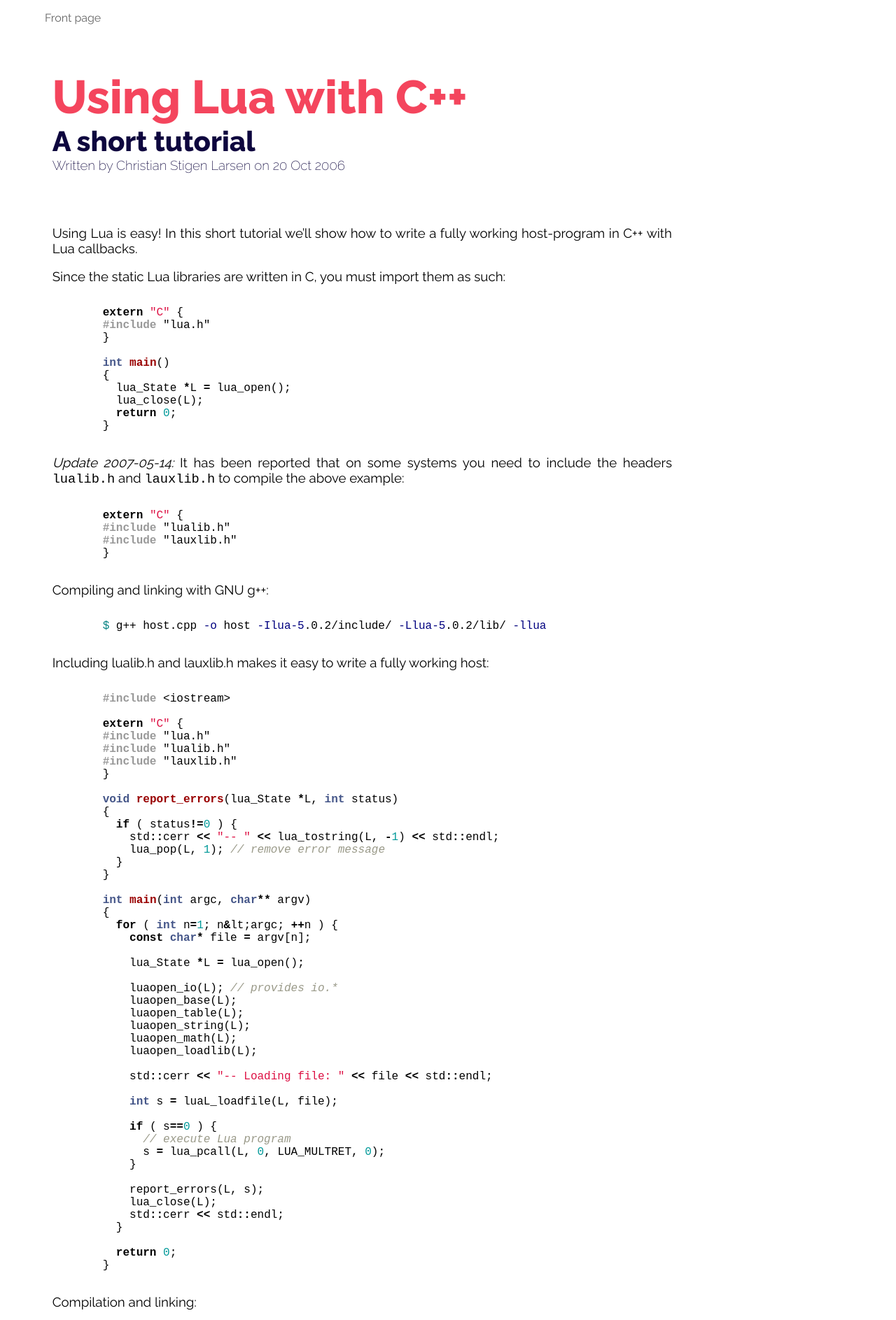
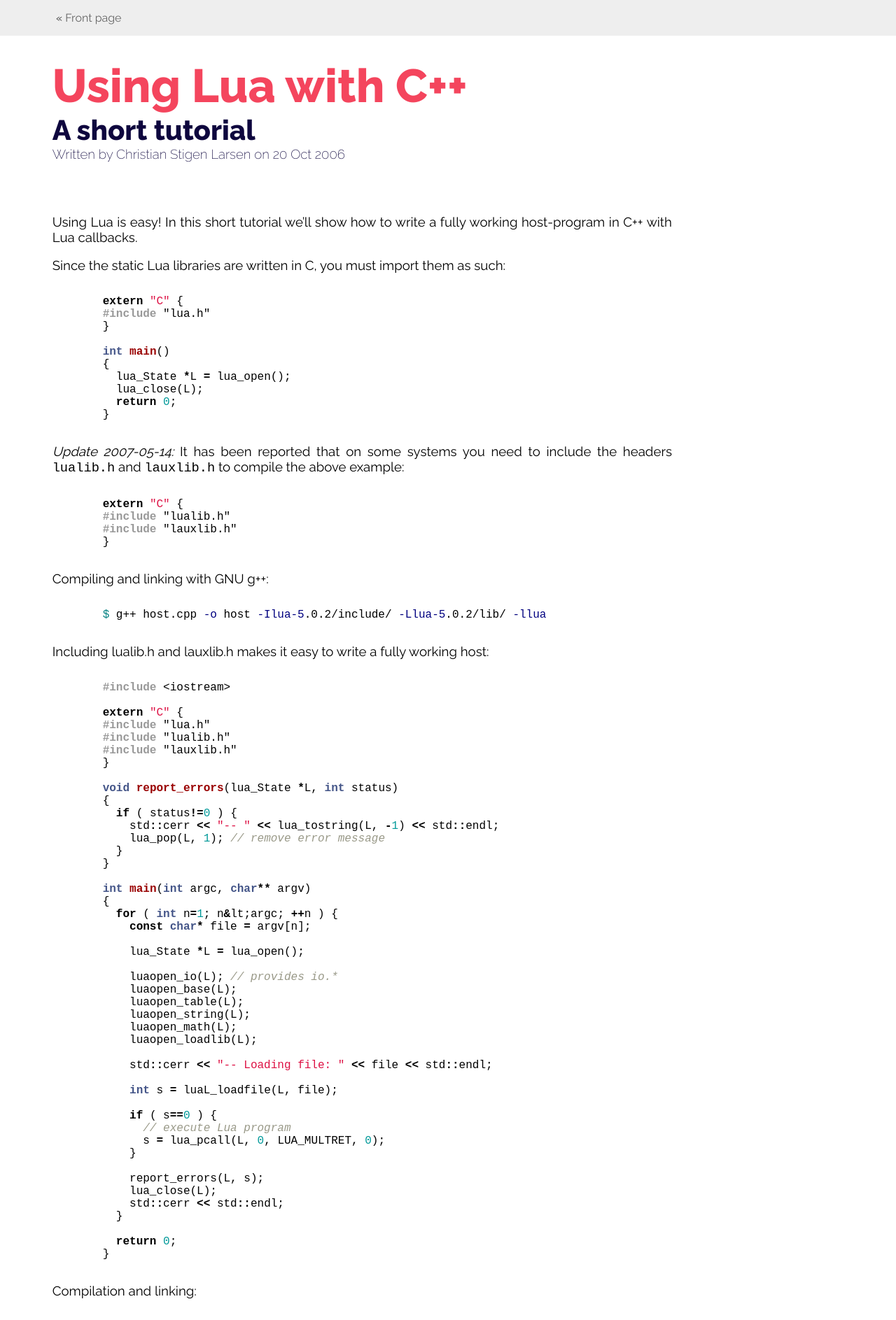
Before and after one commit to cslarsen/csl.name, a Jekyll site: the page built from _posts/2006-10-20-lua-cpp.markdown, in a window 1280 px wide. Shown: the top 1887 px of the page at 70% size. Built offline with Jekyll 4.4.1, drawn with Linux system fonts in a browser that asks for light colours; Markdown is read by kramdown in place of the engine named in the settings; comment, search, counter and statistics services are not loaded.

Commit message:
Nicer look

```diff
--- a/_layouts/default.html
+++ b/_layouts/default.html
@@ -13,6 +13,10 @@
 
   </head>
   <body>
+    <div id="header">
+      &laquo; <a href="/">Front page</a>
+    </div>
+
     <div id="main-content">
       {{ content }}
     </div>
--- a/_layouts/post.html
+++ b/_layouts/post.html
@@ -1,10 +1,6 @@
 ---
 layout: default
 ---
-
-<div id="header">
-  <a href="/">Front page</a>
-</div>
 
 <article>
   <header class="post-header">
--- a/_posts/2006-10-20-lua-cpp.markdown
+++ b/_posts/2006-10-20-lua-cpp.markdown
@@ -27,7 +27,7 @@ int main()
 }
 {% endhighlight %}
 
-_Update 2007-05-14:_ It has been reported that on some systems you need to
+<i>Update 2007-05-14:</i> It has been reported that on some systems you need to
 include the headers `lualib.h` and `lauxlib.h` to compile the above example:
 
 {% highlight c++ %}
--- a/css/main.css
+++ b/css/main.css
@@ -91,11 +91,13 @@ hr {
 }
 
 #header {
-  margin-top: 1em;
-  margin-bottom: 4em;
-  margin-left: 0em;
-  padding-left: 4em;
+  margin: 0em;
+  margin-bottom: 2em;
+  padding: 1em;
+  padding-left: 5em;
+  background-color: #eee;
   color: #333;
+  width: 100%;
 }
 
 #header a {
```
